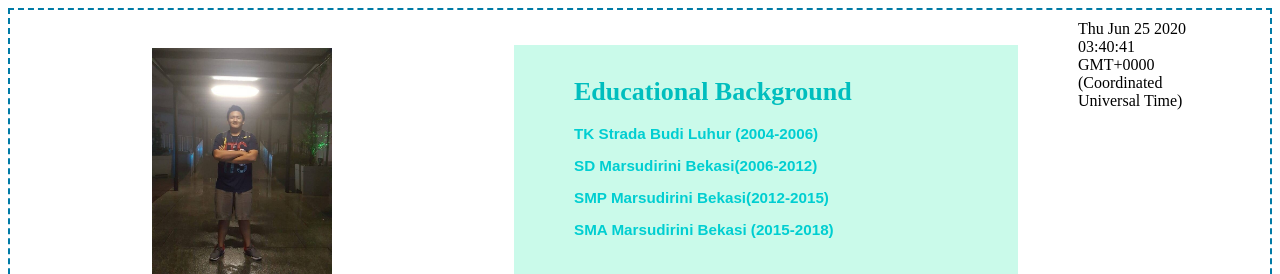
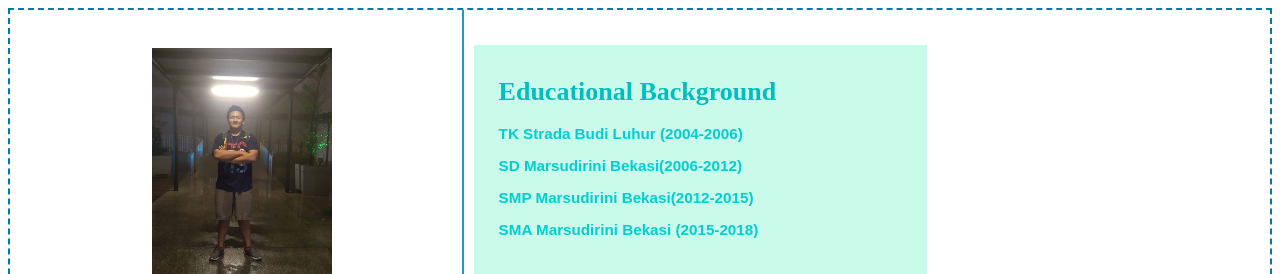
Before and after one commit to Alberto0150/Learning-Web-CV, a plain HTML site: page cv.html in a window 1280 px wide. Shown: the top 274 px of the page. Drawn offline with Linux system fonts and the light colour scheme.

Commit message:
Update styleku.css

```diff
--- a/styleku.css
+++ b/styleku.css
@@ -1,9 +1,9 @@
 
 /* Text Setting */
-p{ margin: 0px 50px 0px 50px}
+p{ margin: 0px 50px 0px 15px}
 p.detail { color :#89CFF0;font-family: 'Times New Roman' ; margin-top : 5px ;margin-right:10px}
 .isi { color : #007BA7;font-size: 20px;}
-h1 {color : rgb(0, 190, 190) ; margin-left: 50px; font: size 70;;}
+h1 {color : rgb(0, 190, 190) ; margin-left: 15px; font: size 70;margin-right: 15px;}
 h3 {margin-bottom: 5px;}
 h4 {margin-bottom: 5px; font-size:medium;}
 p.edu{color :darkturquoise; margin-top : 5px ;font-family: Arial;}
@@ -13,9 +13,9 @@ p.edu{color :darkturquoise; margin-top : 5px ;font-family: Arial;}
 /* Dividing Column */
 *{ box-sizing:border-box ;}
 .column {float: left;padding: 10px}
-.left { width : 40% ; font-size : small; padding-top:1cm}
-.mid {width : 40% ; font-size :small; padding-top:15px; margin-top: 35px;}
-.right{width:20%}
+.left { width : 36% ; font-size : small; padding-top:1cm ; border-right-style: solid ;border-width: 2px; border-color: rgb(32, 151, 206);}
+.mid {width : 36% ; font-size :small; padding-top:15px; margin-top: 35px;margin-left: 10px;}
+.right{width:27%;margin-left:10px;}
 .row:after {content: "";display:table;clear: both;}
 /* Images setting */
 img{ margin-left: 0.2cm}
```
